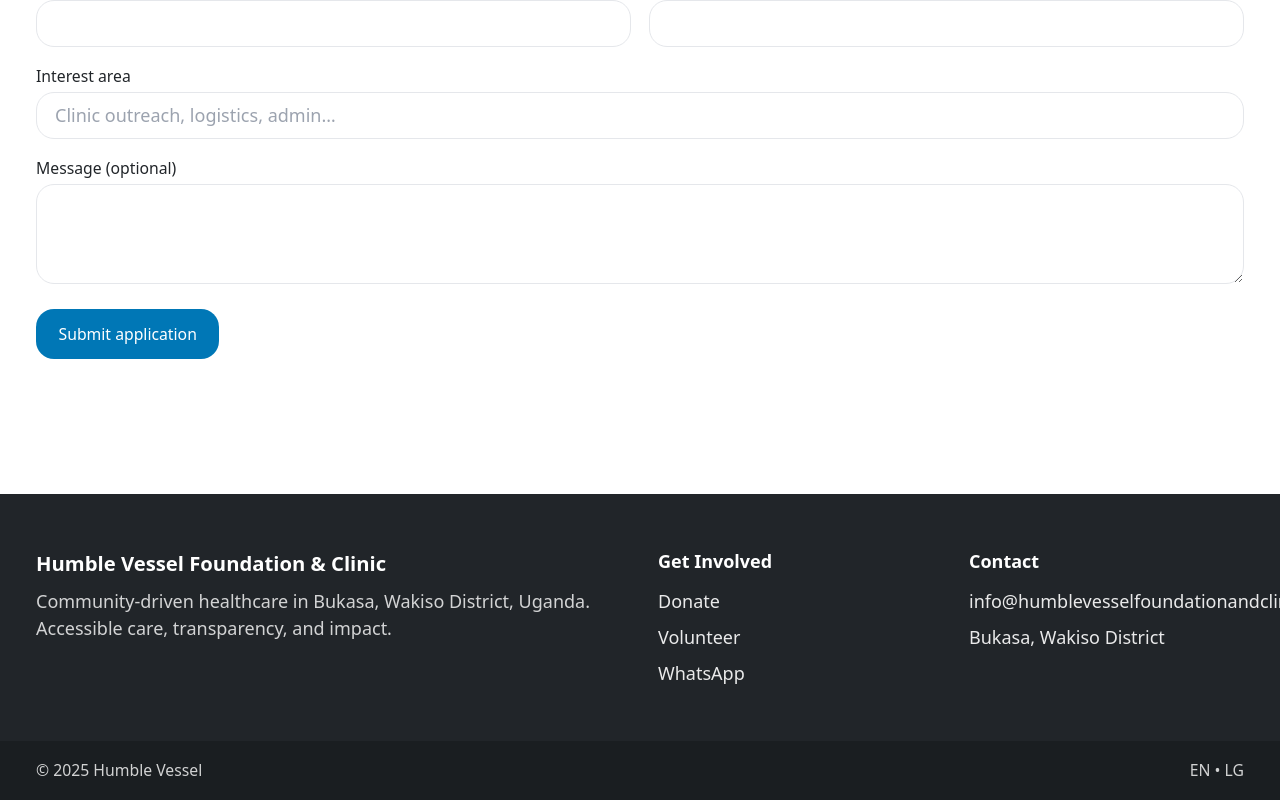
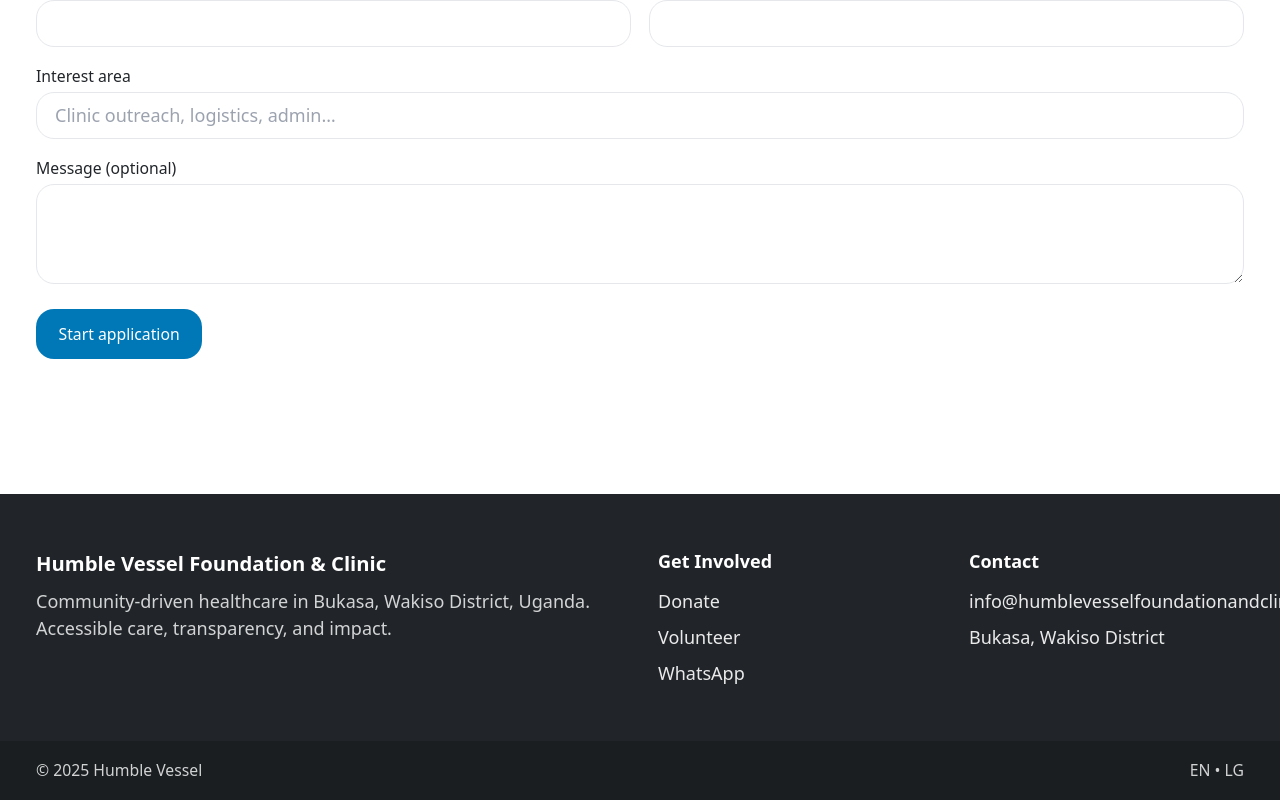
Before and after one commit to olu120/humble-vessel-web, a Next.js app: page /en/volunteer in a window 1280 px wide. Shown: the part 1515-2315 px from the top of the page. Built offline with nearby package versions, Linux system fonts and the light colour scheme; no server answers.

Commit message:
add volunteer webhook route3

```diff
--- a/app/[locale]/volunteer/page.tsx
+++ b/app/[locale]/volunteer/page.tsx
@@ -247,9 +247,15 @@
             </div>
           )}
 
-          <Button type="submit" disabled={loading}>
-            {loading ? "Submitting…" : "Submit application"}
-          </Button>
+          <Button
+  type="button"
+  onClick={() => {
+    window.location.href =
+      "https://cms.humblevesselfoundationandclinic.org/volunteer-application/";
+  }}
+>
+  Start application
+</Button>
         </form>
       </Section>
     </main>
```
